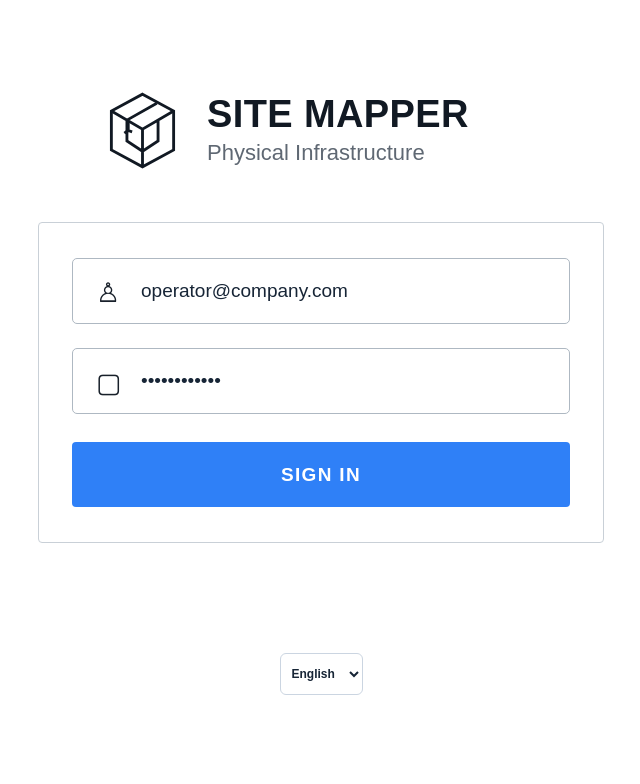
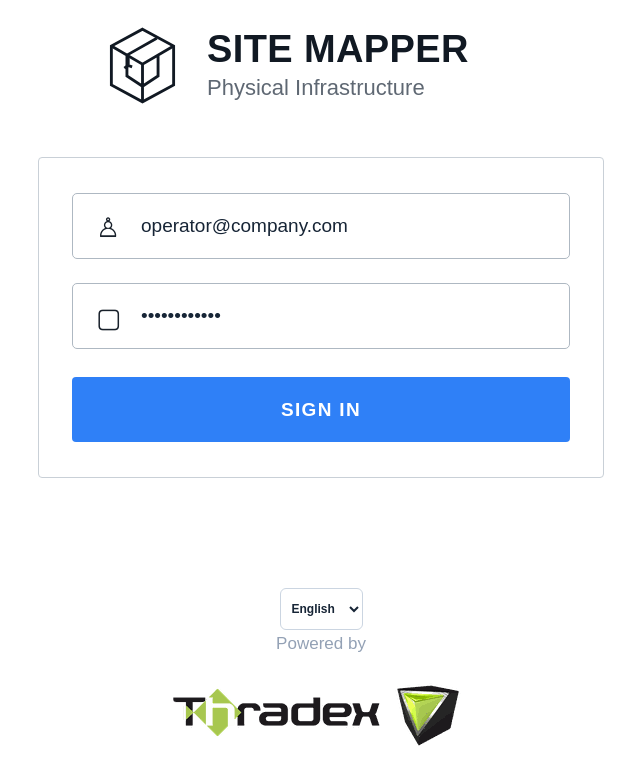
Before and after one commit to em3rc0dTh/AppM-Site-Mapper, a Next.js app: page /login in a window 1280 px wide. Shown: the top 784 px of the page, without its empty margins (319-959 px from the left). Built offline with nearby package versions, Linux system fonts and the light colour scheme; no server answers.

Commit message:
feat(s04): enable Thradex branding on login only

```diff
--- a/src/app/login/page.tsx
+++ b/src/app/login/page.tsx
@@ -65,7 +65,12 @@ export default function LoginPage() {
   }
 
   return (
-    <AuthFrame eyebrow={t('eyebrow')} title={t('title')} description={t('description')}>
+    <AuthFrame
+      eyebrow={t('eyebrow')}
+      title={t('title')}
+      description={t('description')}
+      showProviderBrand
+    >
       <form className="auth-form" onSubmit={submit}>
         <label>
           <span>{t('email')}</span>
```
